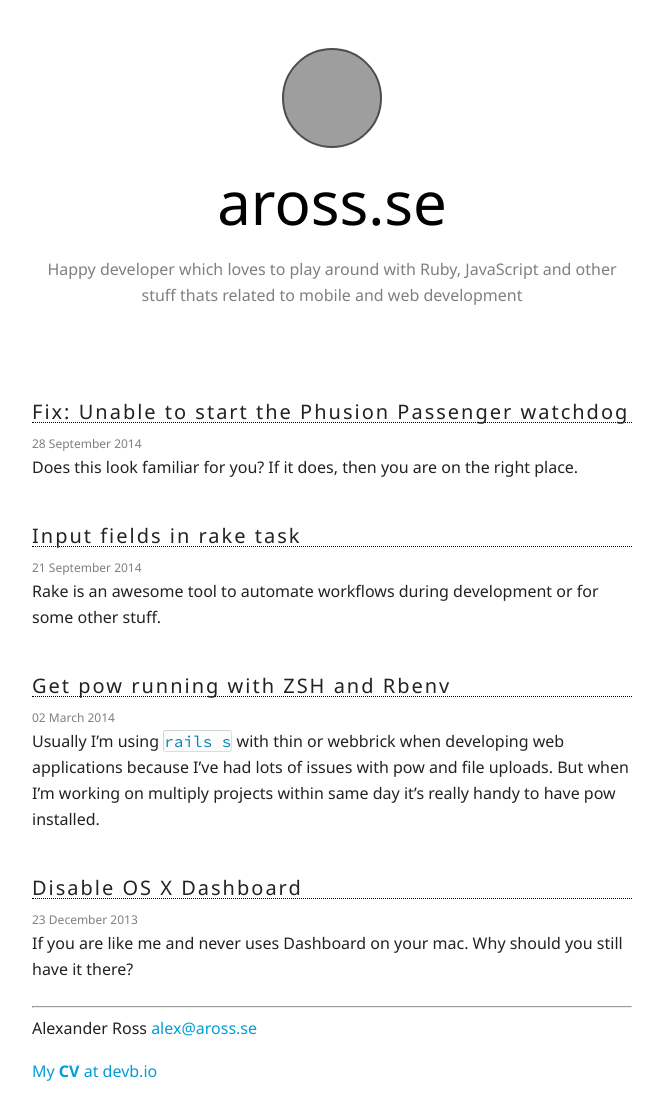
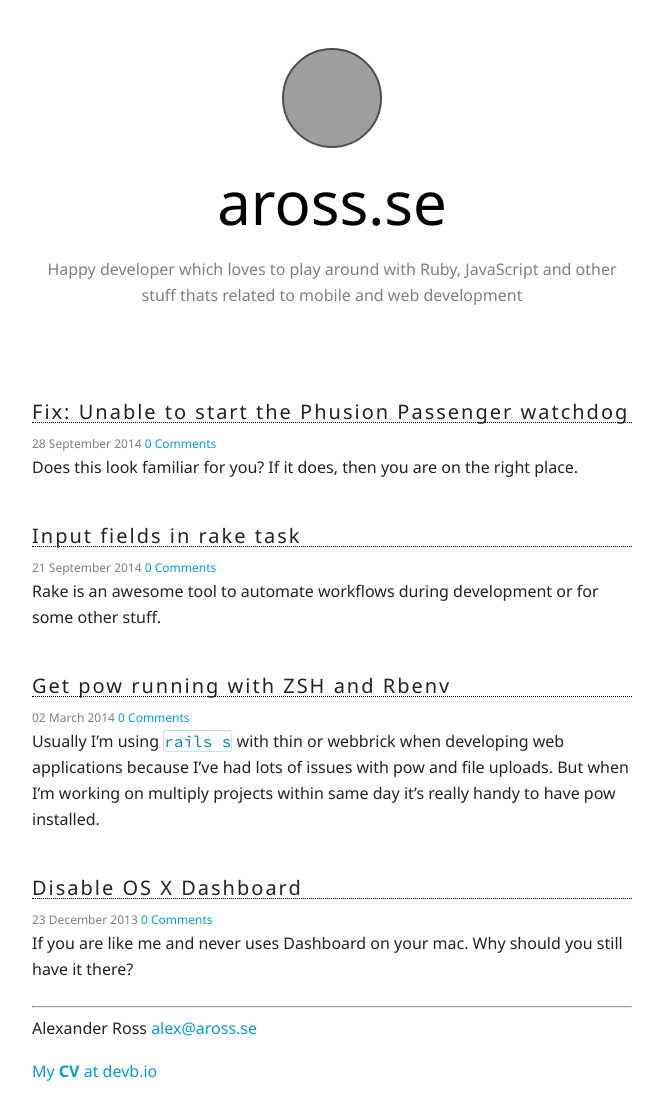
Before and after one commit to alex-ross/alex-ross.github.io, a Jekyll site: the page built from index.html, in a window 1280 px wide, cut to the strip 0-1152 px from the top of the page. Shown: the top 1120 px of the strip, without its empty margins (308-971 px from the left). Built offline with Jekyll 4.4.1, drawn with Linux system fonts in a browser that asks for light colours; Markdown is read by kramdown in place of the engine named in the settings; the list of posts is cut into pages by our own code; comment, search, counter and statistics services are not loaded; grey boxes are pictures that could not be loaded.

Commit message:
Adds base url to make comment count work

```diff
--- a/_config.yml
+++ b/_config.yml
@@ -1,6 +1,6 @@
 name: aross.se
 description: "Happy developer which loves to play around with Ruby, JavaScript and other stuff thats related to mobile and web development"
-
+base_url: http://aross.se
 markdown: redcarpet
 pygments: true
 exclude: ['Gemfile', 'Gemfile.lock', 'README.md', 'sass', 'watch', 'style.scss', 'Rakefile']
--- a/index.html
+++ b/index.html
@@ -8,7 +8,7 @@
       <h2><a href ="{{post.url}}">{{ post.title }}</a></h2>
       <small class="muted">
         <span>{{ post.date | date: "%d %B %Y" }}</span>
-        <a href="{{post.url}}#disqus_thread" class="comments-count"></a>
+        <a href="{{site.base_url}}{{post.url}}#disqus_thread" class="comments-count">0 Comments</a>
       </small>
 
       <a href="{{post.url}}">
```
Also changed, not shown: 1 other file.
